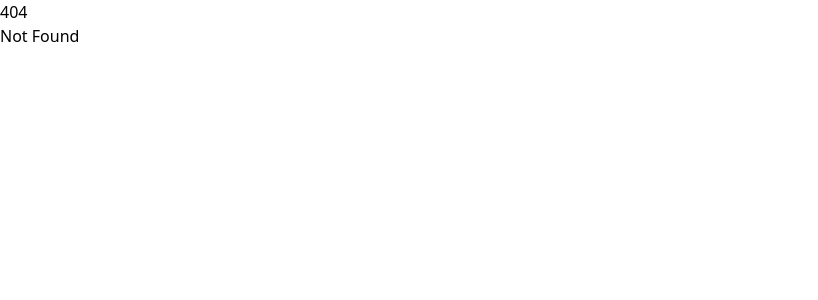
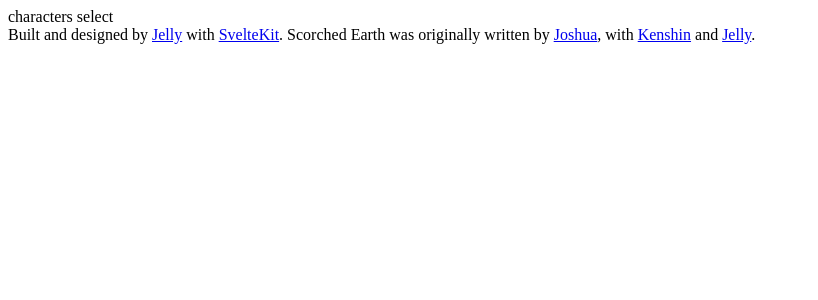
Before and after one commit to Anjellyrika/the-scorched-earth-files, a SvelteKit app: page /characters in a window 1280 px wide. Before the commit this address had no page. Shown: the top 300 px of the page, without its empty margins (0-818 px from the left). Built offline with nearby package versions, Linux system fonts and the light colour scheme.

Commit message:
feat: add basic routes

```diff
--- /dev/null
+++ b/src/lib/components/Footer.svelte
@@ -0,0 +1,8 @@
+<div>
+	Built and designed by
+	<a href="/">Jelly</a>
+	with
+	<a href="/https://svelte.dev/" target="_blank" rel="external">SvelteKit</a>. Scorched Earth was
+	originally written by
+	<a href="/">Joshua</a>, with <a href="/">Kenshin</a> and <a href="/">Jelly</a>.
+</div>
--- a/src/lib/index.ts
+++ /dev/null
@@ -1 +0,0 @@
-// place files you want to import through the `$lib` alias in this folder.
--- a/src/routes/+layout.svelte
+++ b/src/routes/(wiki)/+layout.svelte
@@ -1,7 +1,8 @@
 <script lang="ts">
-	import '../app.css';
+	import Footer from '$lib/components/Footer.svelte';
 
 	let { children } = $props();
 </script>
 
 {@render children()}
+<Footer />
--- /dev/null
+++ b/src/routes/(wiki)/characters/+page.svelte
@@ -0,0 +1 @@
+<div>characters select</div>
--- /dev/null
+++ b/src/routes/(wiki)/items/+page.svelte
@@ -0,0 +1 @@
+<div>items select</div>
--- /dev/null
+++ b/src/routes/(wiki)/places/+page.svelte
@@ -0,0 +1 @@
+<div>places select</div>
--- /dev/null
+++ b/src/routes/(wiki)/world/+page.svelte
@@ -0,0 +1 @@
+<div>more about the world of scorched earth</div>
--- a/src/routes/+page.svelte
+++ b/src/routes/+page.svelte
@@ -1,2 +1,21 @@
-<h1>Welcome to SvelteKit</h1>
-<p>Visit <a href="https://svelte.dev/docs/kit">svelte.dev/docs/kit</a> to read the documentation</p>
+<script>
+	import './app.css';
+
+	import Footer from '$lib/components/Footer.svelte';
+</script>
+
+<main class="flex h-screen flex-col items-center justify-around bg-gray-700">
+	<div class="flex flex-col items-center gap-10 bg-amber-400">
+		<h1>THE SCORCHED EARTH FILES</h1>
+		<h2>The official wiki for the Scorched Earth TTRPG</h2>
+		<nav class="bg-amber-500">
+			<a href="/world">World</a>
+			<a href="/characters">Characters</a>
+			<a href="/places">Places</a>
+			<a href="/items">Items</a>
+		</nav>
+	</div>
+	<div class="bg-amber-300">
+		<Footer />
+	</div>
+</main>
```
Also changed, not shown: src/routes/app.css (renamed from src/app.css).
